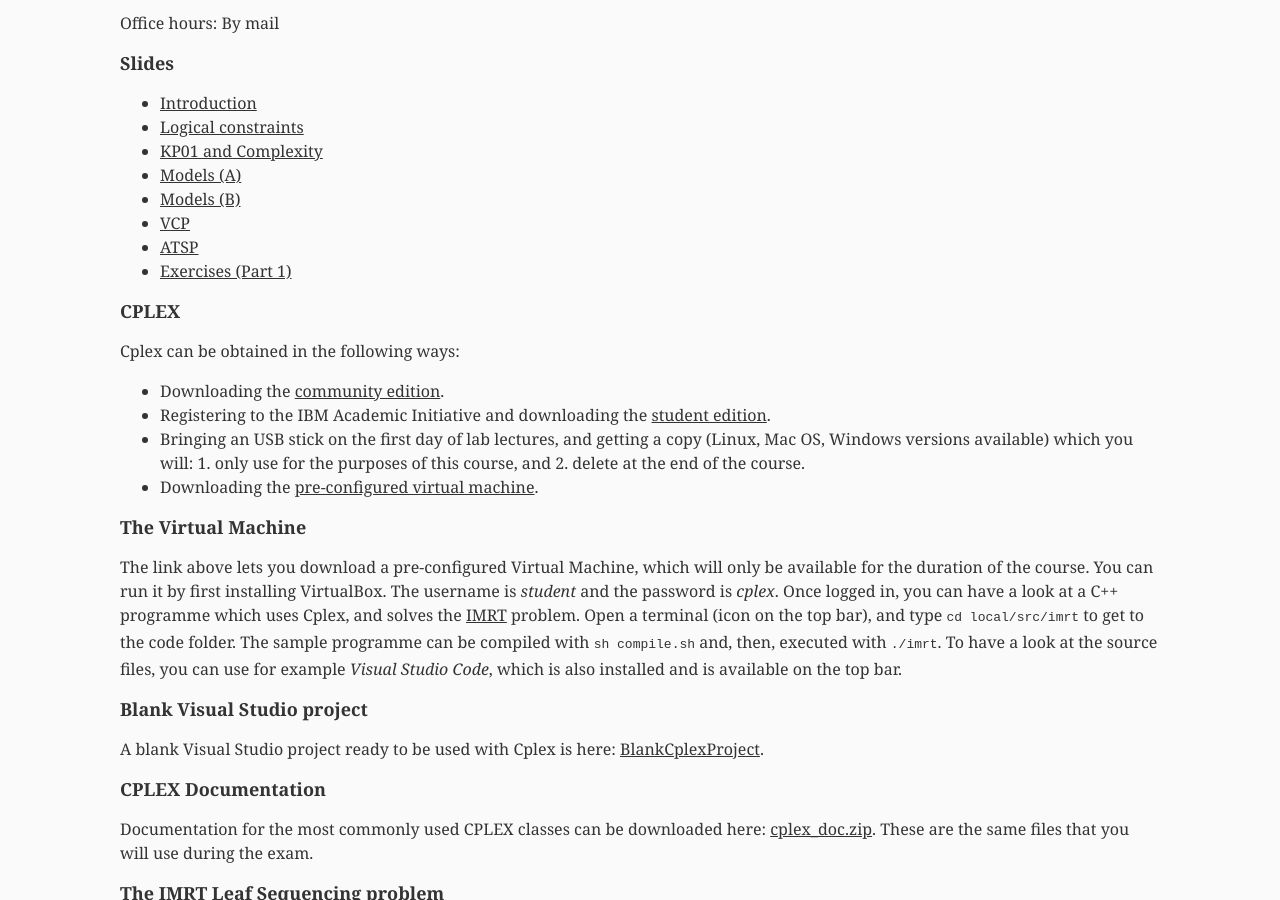
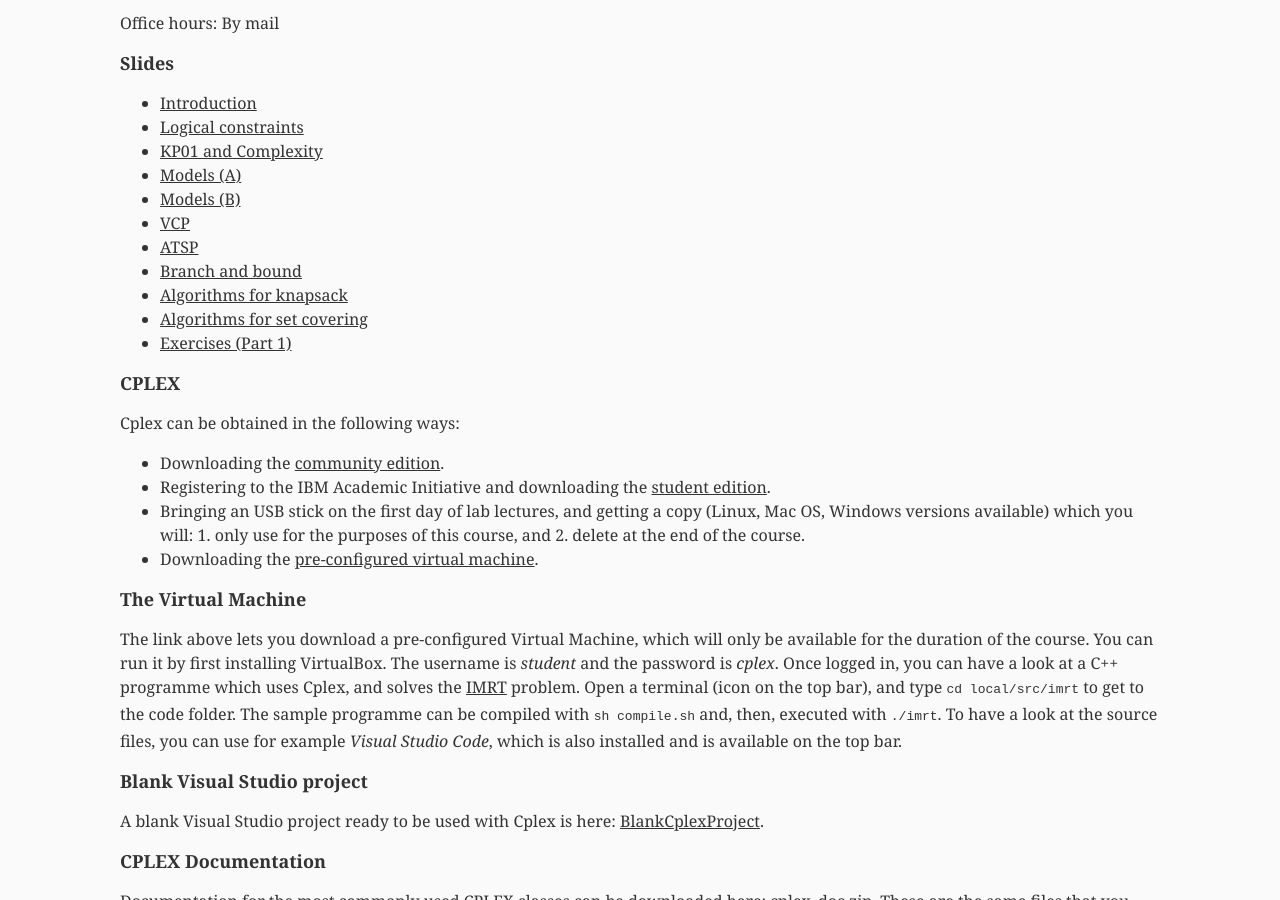
Before and after one commit to alberto-santini/alberto-santini.github.io, a Jekyll site: the page built from oa/index.html, in a window 1280 px wide and 900 px high, scrolled down 425 px. Built offline with Jekyll 4.4.1, drawn with Linux system fonts in a browser that asks for light colours.

Commit message:
Added new slides

```diff
--- a/oa/index.html
+++ b/oa/index.html
@@ -40,6 +40,9 @@ layout: default
       <li><a href="/files/oa/OPT-ALG_2017_5_Models_B.pdf">Models (B)</a></li>
       <li><a href="/files/oa/OPT-ALG_2017_6_VCP.pdf">VCP</a></li>
       <li><a href="/files/oa/OPT-ALG_2017_7_ATSP.pdf">ATSP</a></li>
+      <li><a href="/files/oa/OPT-ALG_2017_8_B-a-B.pdf">Branch and bound</a></li>
+      <li><a href="/files/oa/OPT-ALG_2017_9_KP-alg.pdf">Algorithms for knapsack</a></li>
+      <li><a href="/files/oa/OPT-ALG_2017_10_SCP-alg.pdf">Algorithms for set covering</a></li>
       <li><a href="/files/oa/OPT-ALG_2017_Exercises_Part-1.pdf">Exercises (Part 1)</a></li>
     </ul>
   </div>
```
Also changed, not shown: 3 other files.
